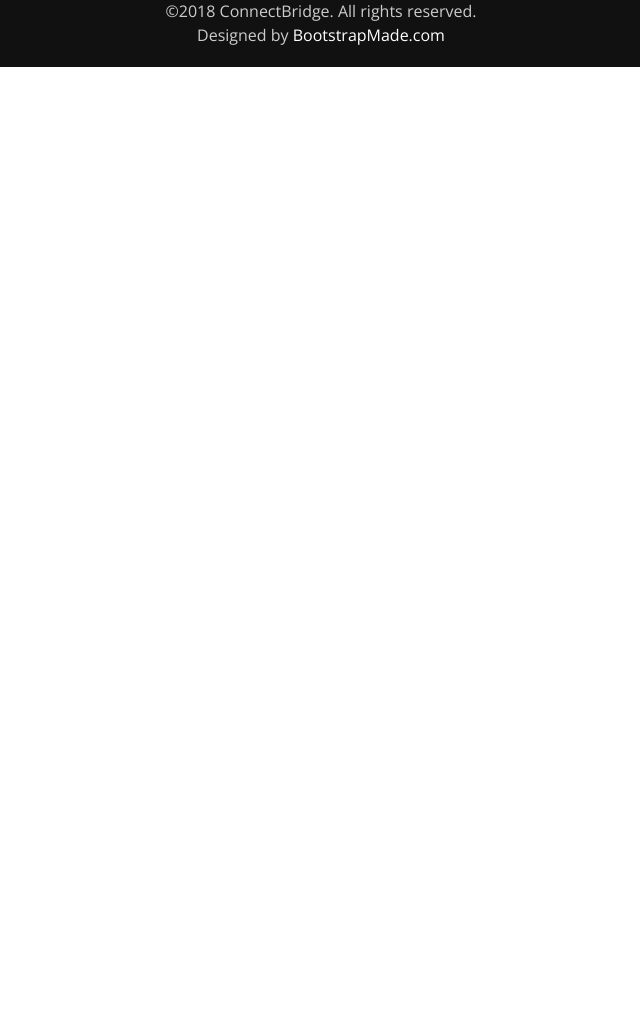
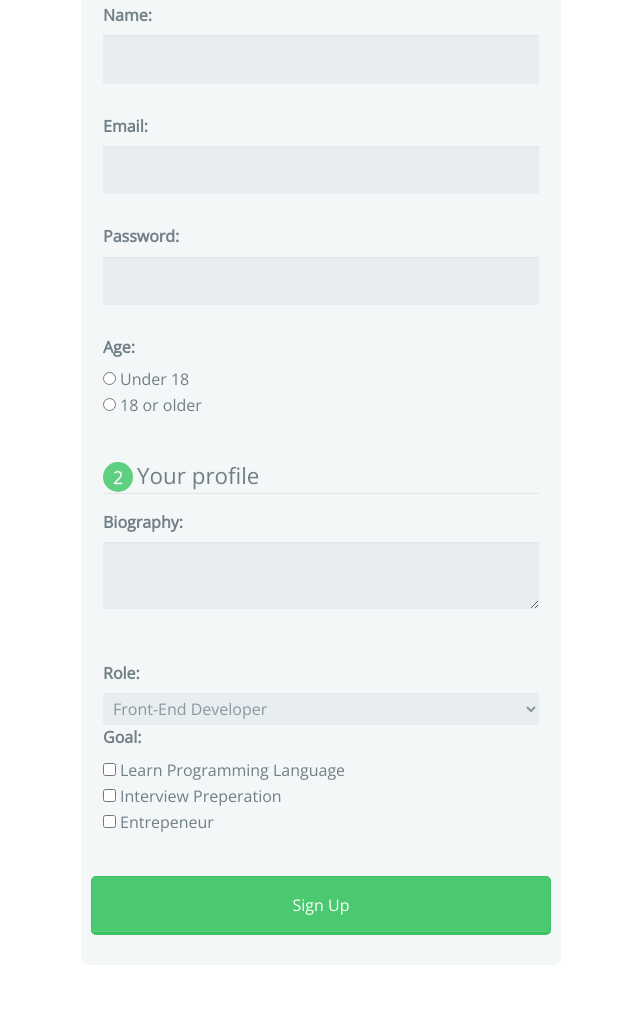
Before and after one commit to JXSan/ConnectBridge, a plain HTML site: page signup.html in a window 1280 px wide. Shown: the part 308-1320 px from the top of the page, without its empty margins (319-959 px from the left). Before the commit the page ends 800 px from the top, so only its background shows below. Drawn offline with nearby package versions, Linux system fonts and the light colour scheme; a web font is replaced by a local one.

Commit message:
Updated signup.html and style.css

```diff
--- a/css/style.css
+++ b/css/style.css
@@ -551,7 +551,7 @@ Contact Us
 Footer
 ************************************/
 .footer {
-    padding: 60px 0 20px;
+    padding: 10px 0 30px;
     background: #111;
     color: #ccc;
 }
@@ -778,3 +778,117 @@ Responsive media queries
         text-align: center;
     }
 }
+
+/* Signup Form */
+*, *:before, *:after {
+  -moz-box-sizing: border-box;
+  -webkit-box-sizing: border-box;
+  box-sizing: border-box;
+}
+
+form {
+  width: 1000px;
+  margin: 10% auto;
+  padding: 30px 10px;
+  background: #f4f7f8;
+  border-radius: 8px;
+}
+
+h1 {
+  margin: 0 0 30px 0;
+  text-align: center;
+}
+
+input[type="text"],
+input[type="password"],
+input[type="date"],
+input[type="datetime"],
+input[type="email"],
+input[type="number"],
+input[type="search"],
+input[type="tel"],
+input[type="time"],
+input[type="url"],
+textarea,
+select {
+  background: rgba(255,255,255,0.1);
+  border: none;
+  font-size: 16px;
+  height: auto;
+  margin: 0;
+  outline: 0;
+  padding: 15px;
+  width: 100%;
+  background-color: #e8eeef;
+  color: #8a97a0;
+  box-shadow: 0 1px 0 rgba(0,0,0,0.03) inset;
+  margin-bottom: 30px;
+}
+
+input[type="radio"],
+input[type="checkbox"] {
+  margin: 0 4px 8px 0;
+}
+
+select {
+  padding: 6px;
+  height: 32px;
+  border-radius: 2px;
+}
+
+button {
+  padding: 19px 39px 18px 39px;
+  color: #FFF;
+  background-color: #4bc970;
+  font-size: 18px;
+  text-align: center;
+  font-style: normal;
+  border-radius: 5px;
+  width: 100%;
+  border: 1px solid #3ac162;
+  border-width: 1px 1px 3px;
+  box-shadow: 0 -1px 0 rgba(255,255,255,0.1) inset;
+  margin-bottom: 10px;
+}
+
+fieldset {
+  margin-bottom: 30px;
+  border: none;
+}
+
+legend {
+  font-size: 1.4em;
+  margin-bottom: 10px;
+}
+
+label {
+  display: block;
+  margin-bottom: 8px;
+}
+
+label.light {
+  font-weight: 300;
+  display: inline;
+}
+
+.number {
+  background-color: #5fcf80;
+  color: #fff;
+  height: 30px;
+  width: 30px;
+  display: inline-block;
+  font-size: 0.8em;
+  margin-right: 4px;
+  line-height: 30px;
+  text-align: center;
+  text-shadow: 0 1px 0 rgba(255,255,255,0.2);
+  border-radius: 100%;
+}
+
+@media screen and (min-width: 480px) {
+
+  form {
+    max-width: 480px;
+  }
+
+}
--- a/signup.html
+++ b/signup.html
@@ -12,6 +12,7 @@
   <link rel="stylesheet" type="text/css" href="css/bootstrap.min.css">
   <link rel="stylesheet" type="text/css" href="css/imagehover.min.css">
   <link rel="stylesheet" type="text/css" href="css/style.css">
+  <link rel="stylesheet" href="https://cdnjs.cloudflare.com/ajax/libs/normalize/5.0.0/normalize.min.css">
 </head>
 
 <body>
@@ -93,7 +94,56 @@
   </div>
   <!--/ Modal box-->
 <!-- Sign Up Form -->
+     <form action="index.html" method="post">
+        <h1>Sign Up</h1>
+        <fieldset>
+          <legend><span class="number">1</span>Your basic info</legend>
+          <label for="name">Name:</label>
+          <input type="text" id="name" name="user_name">
 
+          <label for="mail">Email:</label>
+          <input type="email" id="mail" name="user_email">
+
+          <label for="password">Password:</label>
+          <input type="password" id="password" name="user_password">
+
+          <label>Age:</label>
+          <input type="radio" id="under_13" value="under_13" name="user_age"><label for="under_13" class="light">Under 18</label><br>
+          <input type="radio" id="over_13" value="over_13" name="user_age"><label for="over_13" class="light">18 or older</label>
+        </fieldset>
+
+        <fieldset>
+          <legend><span class="number">2</span>Your profile</legend>
+          <label for="bio">Biography:</label>
+          <textarea id="bio" name="user_bio"></textarea>
+        </fieldset>
+        <fieldset>
+        <label for="job">Role:</label>
+        <select id="job" name="user_job">
+          <optgroup label="Web">
+            <option value="frontend_developer">Front-End Developer</option>
+            <option value="backend_developer">Back-End Developer</option>
+            <option value="fullstack_developer">Fullstack Developer</option>
+            <option value="php_developor">PHP Developer</option>
+            <option value="python_developer">Python Developer</option>
+            <option value="rails_developer"> Rails Developer</option>
+            <option value="web_designer">Web Designer</option>
+            <option value="WordPress_developer">WordPress Developer</option>
+          </optgroup>
+          <optgroup label="Mobile">
+            <option value="Android_developer">Androild Developer</option>
+            <option value="iOS_developer">iOS Developer</option>
+            <option value="mobile_designer">Mobile Designer</option>
+          </optgroup>
+        </select>
+
+          <label>Goal:</label>
+          <input type="checkbox" id="development" value="interest_development" name="user_interest"><label class="light" for="development">Learn Programming Language</label><br>
+            <input type="checkbox" id="design" value="interest_design" name="user_interest"><label class="light" for="design">Interview Preperation</label><br>
+          <input type="checkbox" id="business" value="interest_business" name="user_interest"><label class="light" for="business">Entrepeneur</label>
+        </fieldset>
+        <button type="submit">Sign Up</button>
+      </form>
 <!--/ Sign Up Form -->
   <!--Footer-->
   <footer id="footer" class="footer">
```
Also changed, not shown: 1 other file.
